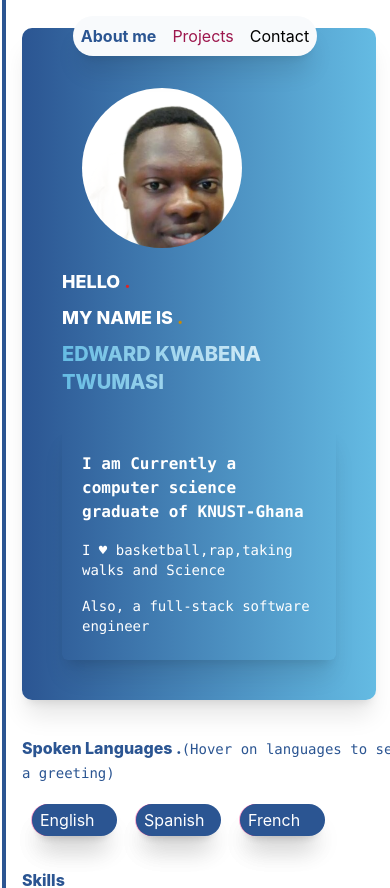
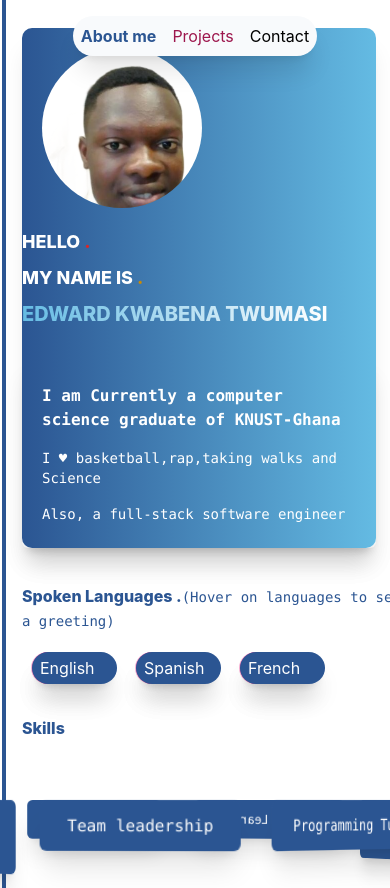
Before and after one commit to Edward-kwabena-Twumasi/portfolio-teckedd, a React (Create React App) app: page / in a window 390 px wide. Shown: the top 888 px of the page. Built offline with nearby package versions, Linux system fonts and the light colour scheme.

Commit message:
portfolio redesign

```diff
--- a/src/App.css
+++ b/src/App.css
@@ -52,7 +52,7 @@ transform-box: view-box;
 }
 .head{
   background: linear-gradient(to right, #2b5592 0%, #64bbe3 100%);
-  padding: 40px;
+
   border-radius: 10px;
 }
 .default-color{
--- a/src/developer/about.jsx
+++ b/src/developer/about.jsx
@@ -80,7 +80,7 @@ const About=(props)=>{
         <div className={"about h-full flex flex-col justify-center lg:p-20 p-4 items-start w-full"}>
 
 
-            <div className="head lg:flex md:flex w-full justify-start m-3 ml-0  shadow-xl mx-5">
+            <div className="head lg:flex md:flex w-full justify-start m-3 ml-0  shadow-xl mx-5 lg:p-[40px] p-9px">
                  <div className="images lg:w-60 lg:h-60 h-40 w-40 m-5 p-2 self-center rounded-full  bg-white lg:self-start bg-no-repeat
                 bg-start bg-cover mr-7 hover:animate-bounce duration-500ms border-solid border-pink-600 "
                  style={{backgroundImage:"url("+background+")"}}>
```
